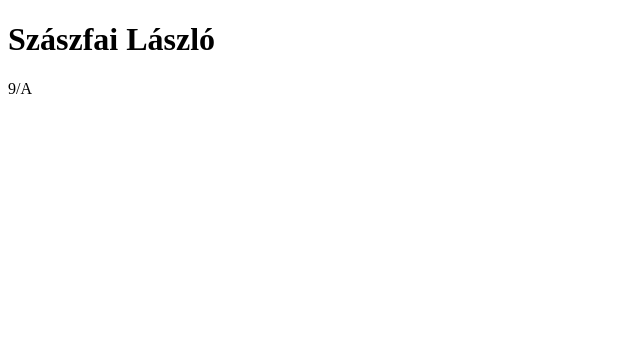
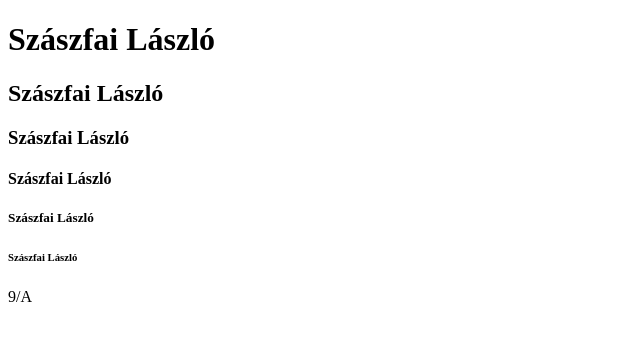
Before and after one commit to Lacilo/2.Repo, a plain HTML site: page index.html in a window 1280 px wide. Shown: the whole page, without its empty margins (0-640 px from the left). Drawn offline with Linux system fonts and the light colour scheme.

Commit message:
Update index.html

```diff
--- a/index.html
+++ b/index.html
@@ -6,6 +6,11 @@
 <body>
 
 <h1>Szászfai László</h1>
+  <h2>Szászfai László</h2>
+  <h3>Szászfai László</h3>
+  <h4>Szászfai László</h4>
+  <h5>Szászfai László</h5>
+  <h6>Szászfai László</h6>
 <p>9/A</p>
 
 </body>
```
